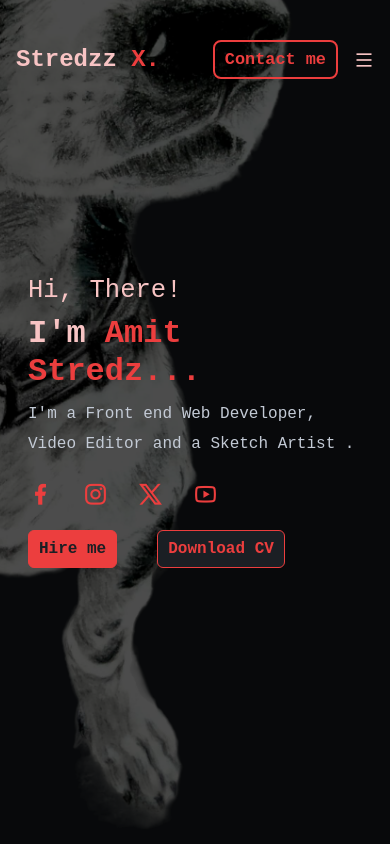
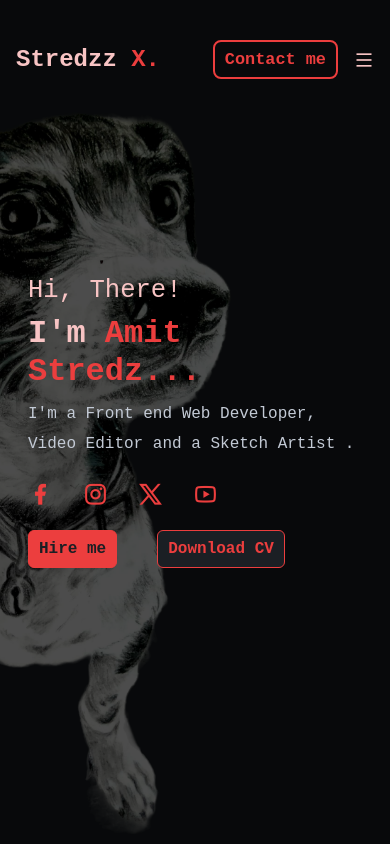
Before and after one commit to AmitStredz/Portfolio, a plain HTML site: page index.html in a window 390 px wide. Shown: the top 844 px of the page. Drawn offline with nearby package versions, Linux system fonts and the light colour scheme.

Commit message:
Update style.css

```diff
--- a/style.css
+++ b/style.css
@@ -674,8 +674,8 @@ header.sticky{
 }
 @media (max-width:768px) {
     .hero{
-        background-position: bottom right 10px;
-        background-size: 90vh;
+        background-position: bottom right 100px;
+        background-size: 60vh;
     }
     .overlay{
         background-color: rgba(0, 0, 0, 0.7);
```
